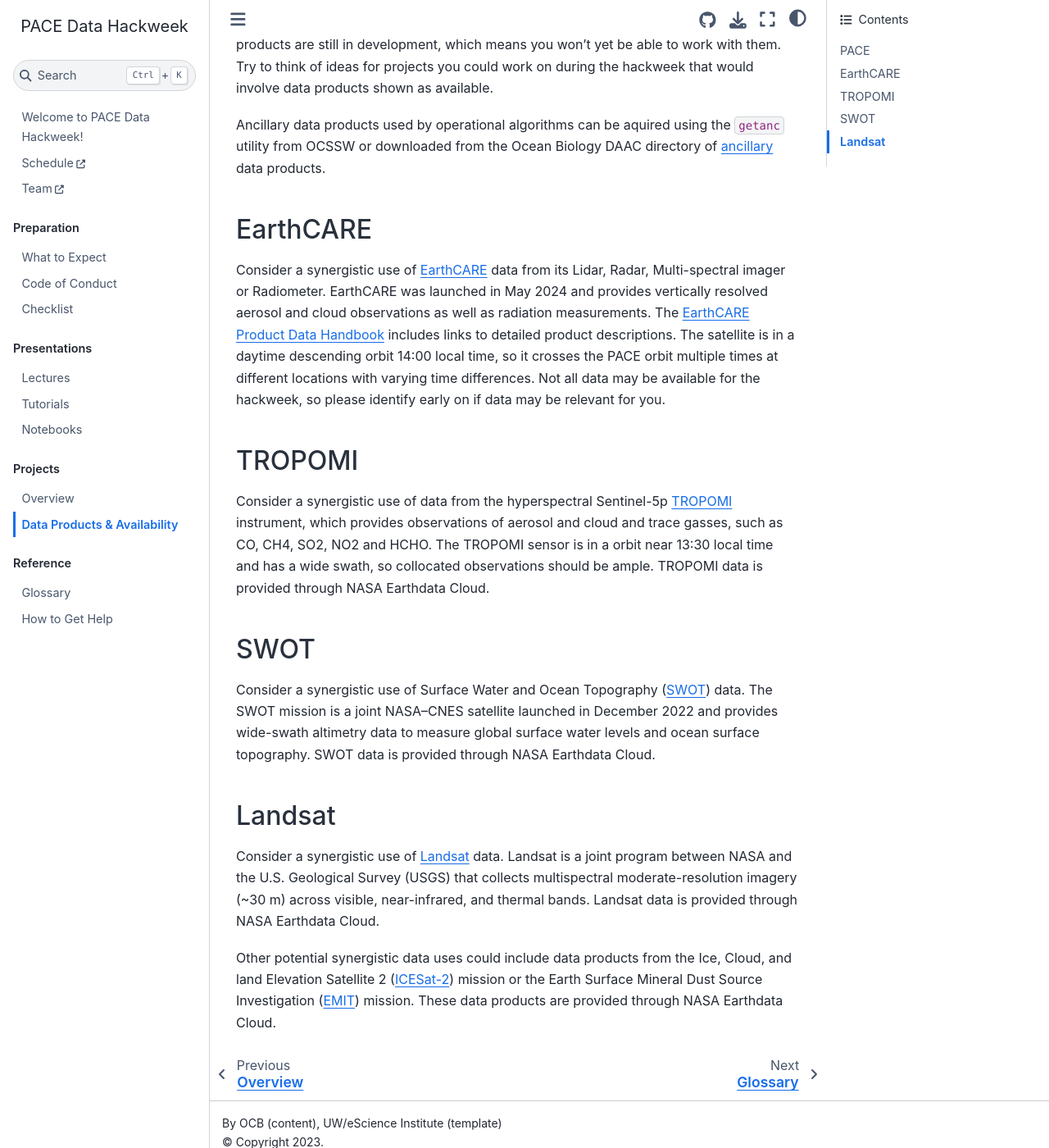
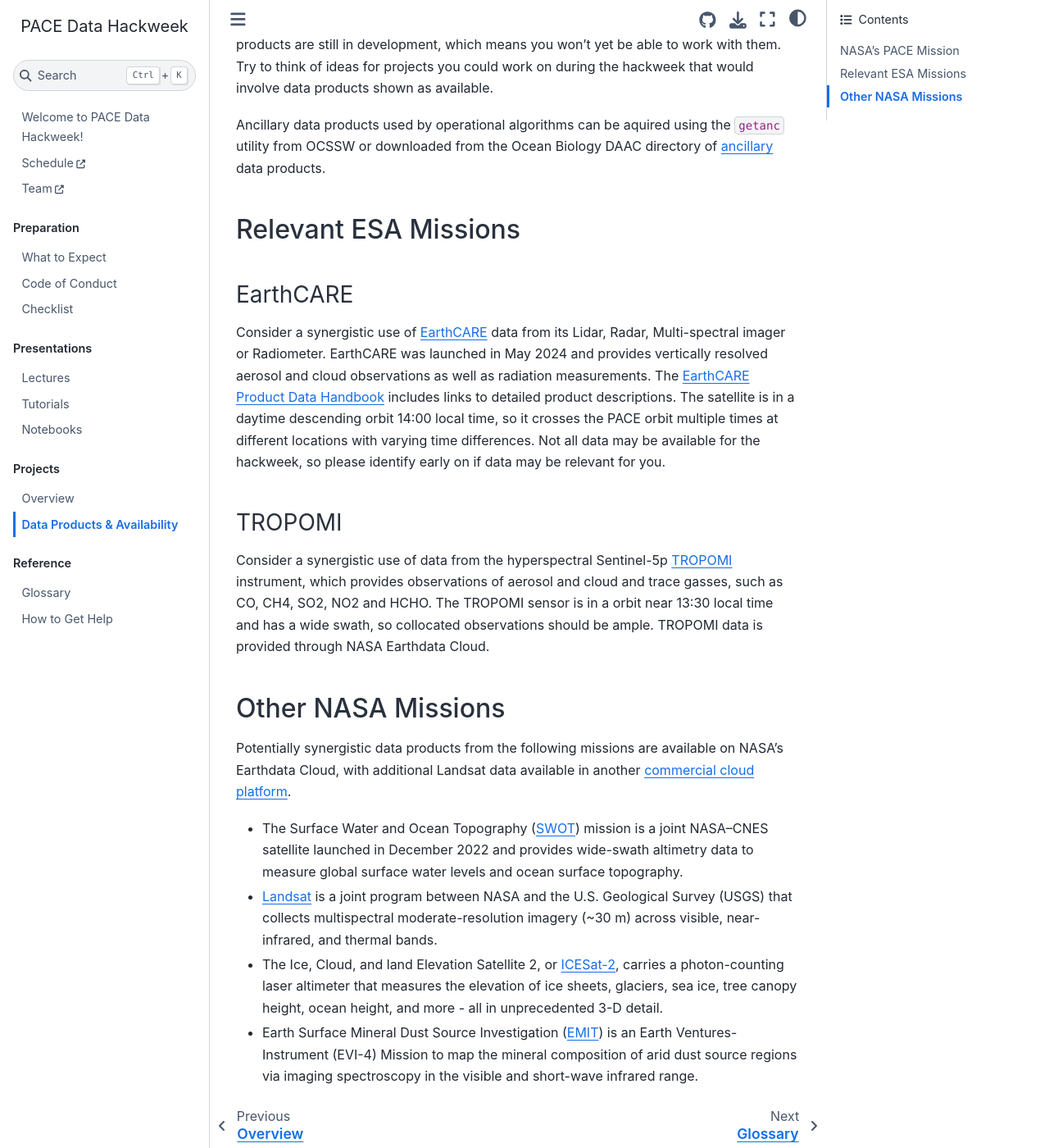
Before and after one commit to PACEHackWeek/pace-2025, a Jupyter Book: the page built from book/projects/satellite_data_availability.md, in a window 1280 px wide and 1400 px high, scrolled down 275 px. Shown: the whole window at 82% size. Built offline with Jupyter Book 1.0.4 settings and Sphinx 7.4.7 and the Sphinx Book theme 1.1.4, drawn with Linux system fonts in a browser that asks for light colours; some of the changed text lies outside the part shown.

Commit message:
edit satellite_data_availability

```diff
--- a/book/projects/satellite_data_availability.md
+++ b/book/projects/satellite_data_availability.md
@@ -1,6 +1,6 @@
 # Data Products & Availability
 
-## PACE
+## NASA's PACE Mission
 
 Familiarize yourself with the PACE [data products], their [availability], and the full [release notes] for Version 3 reprocessing.
 PACE is a new and revolutionary mission, and a lot of its products are still in development, which means you won’t yet be able to work with them.
@@ -8,7 +8,9 @@ Try to think of ideas for projects you could work on during the hackweek that wo
 
 Ancillary data products used by operational algorithms can be aquired using the `getanc` utility from OCSSW or downloaded from the Ocean Biology DAAC directory of [ancillary] data products.
 
-## EarthCARE
+## Relevant ESA Missions
+
+### EarthCARE
 
 Consider a synergistic use of [EarthCARE] data from its Lidar, Radar, Multi-spectral imager or Radiometer.
 EarthCARE was launched in May 2024 and provides vertically resolved aerosol and cloud observations as well as radiation measurements.
@@ -16,22 +18,20 @@ The [EarthCARE Product Data Handbook] includes links to detailed product descrip
 The satellite is in a daytime descending orbit 14:00 local time, so it crosses the PACE orbit multiple times at different locations with varying time differences.
 Not all data may be available for the hackweek, so please identify early on if data may be relevant for you.
 
-## TROPOMI
+### TROPOMI
 
 Consider a synergistic use of data from the hyperspectral Sentinel-5p [TROPOMI] instrument, which provides observations of aerosol and cloud and trace gasses, such as CO, CH4, SO2, NO2 and HCHO.
 The TROPOMI sensor is in a orbit near 13:30 local time and has a wide swath, so collocated observations should be ample.
 TROPOMI data is provided through NASA Earthdata Cloud.
 
-## SWOT
+## Other NASA Missions
 
-Consider a synergistic use of Surface Water and Ocean Topography ([SWOT]) data. The SWOT mission is a joint NASA–CNES satellite launched in December 2022 and provides wide-swath altimetry data to measure global surface water levels and ocean surface topography. SWOT data is provided through NASA Earthdata Cloud.
+Potentially synergistic data products from the following missions are available on NASA's Earthdata Cloud, with additional Landsat data available in another [commercial cloud platform].
 
-## Landsat
-
-Consider a synergistic use of [Landsat] data. Landsat is a joint program between NASA and the U.S. Geological Survey (USGS) that collects multispectral moderate-resolution imagery (~30 m) across visible, near-infrared, and thermal bands. Landsat data is provided through NASA Earthdata Cloud.
-
-Other potential synergistic data uses could include data products from the Ice, Cloud, and land Elevation Satellite 2 ([ICESat-2]) mission or the Earth Surface Mineral Dust Source Investigation ([EMIT]) mission. These data products are provided through NASA Earthdata Cloud.
-
+  - The Surface Water and Ocean Topography ([SWOT]) mission is a joint NASA–CNES satellite launched in December 2022 and provides wide-swath altimetry data to measure global surface water levels and ocean surface topography.
+  - [Landsat] is a joint program between NASA and the U.S. Geological Survey (USGS) that collects multispectral moderate-resolution imagery (~30 m) across visible, near-infrared, and thermal bands.
+  - The Ice, Cloud, and land Elevation Satellite 2, or [ICESat-2], carries a photon-counting laser altimeter that measures the elevation of ice sheets, glaciers, sea ice, tree canopy height, ocean height, and more - all in unprecedented 3-D detail.
+  - Earth Surface Mineral Dust Source Investigation ([EMIT]) is an Earth Ventures-Instrument (EVI-4) Mission to map the mineral composition of arid dust source regions via imaging spectroscopy in the visible and short-wave infrared range.
 
 [data products]: https://pace.oceansciences.org/data.htm
 [availability]: https://pace.oceansciences.org/data_table.htm
@@ -44,3 +44,4 @@ Other potential synergistic data uses could include data products from the Ice,
 [Landsat]: https://science.nasa.gov/mission/landsat/
 [ICESat-2]: https://icesat-2.gsfc.nasa.gov/
 [EMIT]: https://earth.jpl.nasa.gov/emit/
+[commercial cloud platform]: https://www.usgs.gov/landsat-missions/landsat-commercial-cloud-data-access
```
